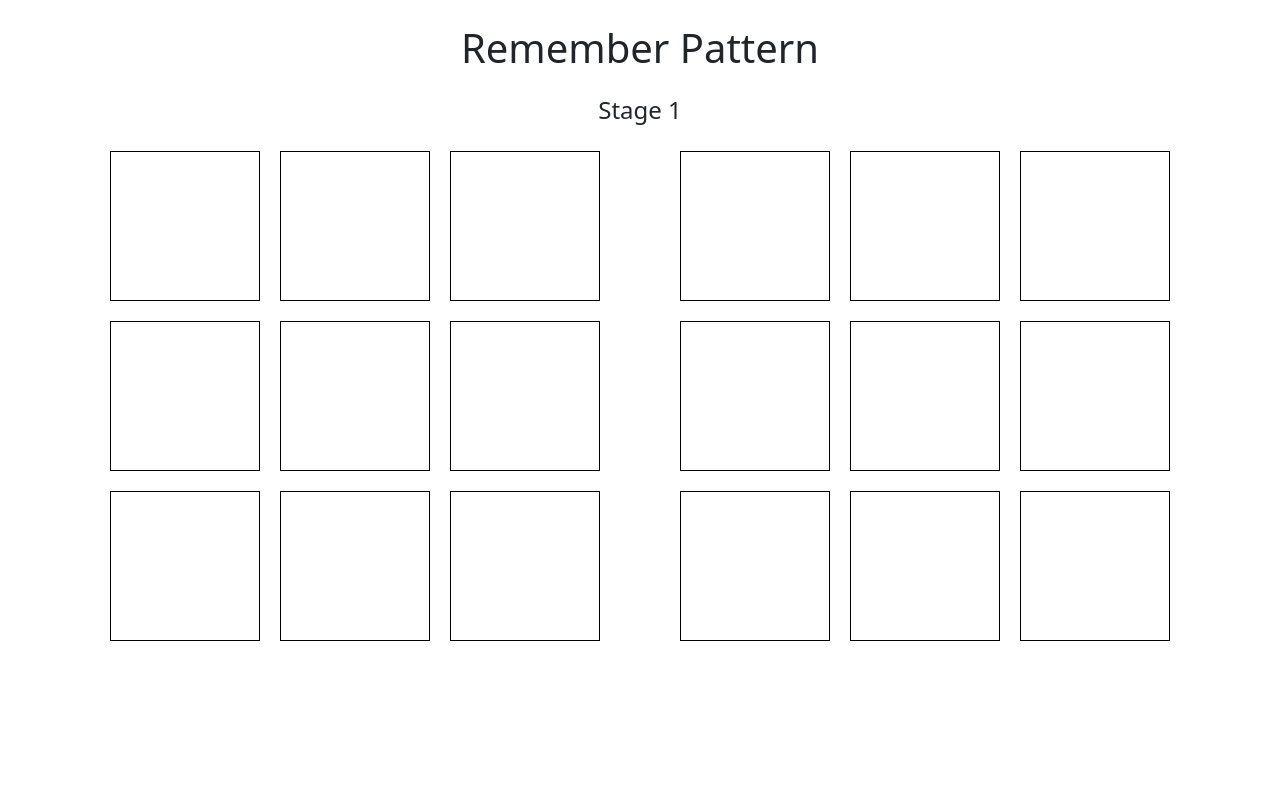
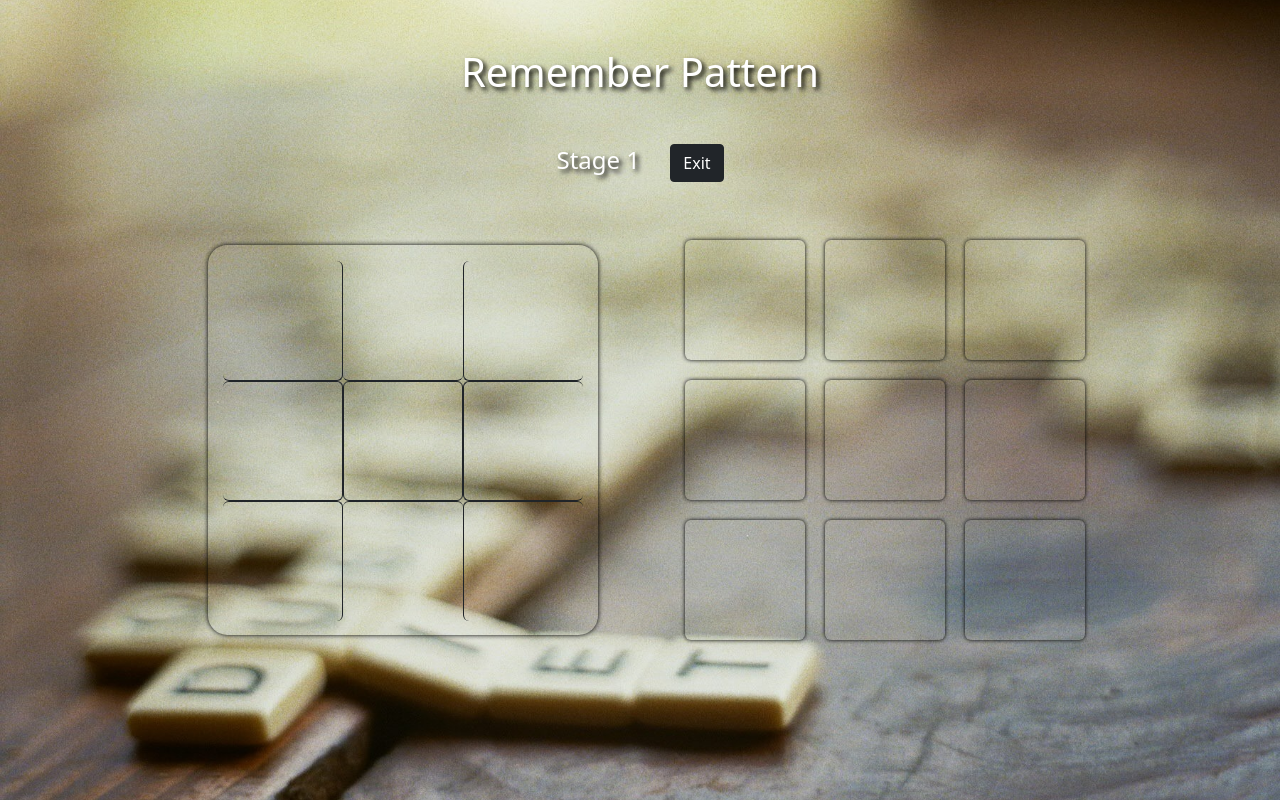
Before and after one commit to alvinadrianto/remember-pattern, a plain HTML site: page index.html in a window 1280 px wide. Both pictures are taken after a click on the button "Start". Drawn offline with nearby package versions, Linux system fonts and the light colour scheme.

Commit message:
finishing dan selesai

```diff
--- a/index.html
+++ b/index.html
@@ -11,33 +11,37 @@
     <!-- Bootstrap CSS -->
     <link href="https://cdn.jsdelivr.net/npm/bootstrap@5.0.2/dist/css/bootstrap.min.css" rel="stylesheet" integrity="sha384-EVSTQN3/azprG1Anm3QDgpJLIm9Nao0Yz1ztcQTwFspd3yD65VohhpuuCOmLASjC" crossorigin="anonymous" />
 
+    <!-- Favicon -->
+    <link rel="icon" type="image/png" href="pattern.ico/favicon-32x32.png" sizes="32x32" />
+    <link rel="icon" type="image/png" href="pattern.ico/favicon-16x16.png" sizes="16x16" />
+
     <title>Remember Pattern</title>
   </head>
   <body class="text-center">
-    <h1 class="mt-4 mb-4">Remember Pattern</h1>
+    <h1 class="mt-5 mb-5">Remember Pattern</h1>
 
-    <h4>Stage 1 <button type="button" class="btn btn-dark" onclick="mulai();">Start</button></h4>
+    <h4><button type="button" class="btn btn-dark" onclick="mulai();">Start</button></h4>
 
-    <div class="container mt-3">
-      <div class="row">
-        <div class="col">
-          <div class="row justify-content-center">
-            <div class="kotak col-md-3 preview"></div>
-            <div class="kotak col-md-3 preview"></div>
-            <div class="kotak col-md-3 preview"></div>
+    <div class="container mt-5">
+      <div class="row d-flex justify-content-center align-items-center">
+        <div class="col-md-6 pv">
+          <div class="row justify-content-center pt-3">
+            <div class="kotak col-md-3 preview border-end border-bottom border-dark"></div>
+            <div class="kotak col-md-3 preview border-bottom border-dark"></div>
+            <div class="kotak col-md-3 preview border-start border-bottom border-dark"></div>
           </div>
           <div class="row justify-content-center">
-            <div class="kotak col-md-3 preview"></div>
-            <div class="kotak col-md-3 preview"></div>
-            <div class="kotak col-md-3 preview"></div>
+            <div class="kotak col-md-3 preview border-top border-end border-bottom border-dark"></div>
+            <div class="kotak col-md-3 preview border border-dark"></div>
+            <div class="kotak col-md-3 preview border-top border-start border-bottom border-dark"></div>
           </div>
           <div class="row justify-content-center">
-            <div class="kotak col-md-3 preview"></div>
-            <div class="kotak col-md-3 preview"></div>
-            <div class="kotak col-md-3 preview"></div>
+            <div class="kotak col-md-3 preview border-top border-end border-dark"></div>
+            <div class="kotak col-md-3 preview border-top border-dark"></div>
+            <div class="kotak col-md-3 preview border-top border-start border-dark"></div>
           </div>
         </div>
-        <div class="col">
+        <div class="col-md-5 act">
           <div class="row justify-content-center">
             <div class="kotak col-md-3 action"></div>
             <div class="kotak col-md-3 action"></div>
--- a/script.js
+++ b/script.js
@@ -30,17 +30,19 @@ function blink() {
   tempPola = actionPola.slice();
   resultPola.forEach((k, i) => {
     setTimeout(() => {
-      resultPola[i].style.backgroundColor = 'black';
+      setTimeout(() => {
+        resultPola[i].style.background = 'black';
+
+        setTimeout(() => {
+          resultPola[i].style.background = 'transparent';
+        }, i + 1 * 300);
+      }, i * 500);
 
       setTimeout(() => {
-        resultPola[i].style.backgroundColor = 'white';
-      }, i + 1 * 300);
-    }, i * 500);
+        click = true;
+      }, resultPola.length * 500 + 100);
+    }, 1000);
   });
-
-  setTimeout(() => {
-    click = true;
-  }, resultPola.length * 500);
 }
 
 function klik() {
@@ -51,16 +53,16 @@ function klik() {
       final = false;
       while (chance >= 0) {
         if (chance == 2) {
-          alert(`Anda memasukkan pola yang salah, anda mempunyai kesempatan ${chance} kali lagi`);
+          alert(`You entered the wrong pattern, You have ${chance} more chance`);
           blink();
           break;
         } else if (chance == 1) {
-          alert(`Anda memasukkan pola yang salah, anda mempunyai kesempatan ${chance} kali lagi`);
+          alert(`You entered the wrong pattern, You have ${chance} more chance`);
           blink();
           break;
         } else {
-          alert(`Kesempatan anda sudah habis`);
-          let replay = confirm('Mau Main Lagi ?');
+          alert(`Chance Run Out`);
+          let replay = confirm('Want to play again?');
           if (replay == true) {
             mulai();
             return;
@@ -77,14 +79,18 @@ function klik() {
     if (tempPola.length == 0) {
       stage++;
       final = true;
-      h4.textContent = `Stage ${stage + 1}`;
+      h4.innerHTML = `Correct`;
+
+      setTimeout(() => {
+        h4.innerHTML = `Stage ${stage + 1} <button class="btn btn-dark ms-4" onclick="window.location.reload();">Exit</button>`;
+      }, 1000);
       blink();
     }
 
-    this.style.backgroundColor = 'black';
+    this.style.background = 'black';
 
     setTimeout(() => {
-      this.style.backgroundColor = 'white';
+      this.style.background = 'transparent';
     }, 100);
 
     return;
@@ -100,7 +106,7 @@ function mulai() {
   currentBlink = 0;
   final = true;
   chance = 2;
-  h4.textContent = `Stage ${stage + 1}`;
+  h4.innerHTML = `Stage ${stage + 1} <button class="btn btn-dark ms-4" onclick="window.location.reload();">Exit</button>`;
   click = true;
   blink();
   kotakAction.forEach((k) => {
--- a/style.css
+++ b/style.css
@@ -1,11 +1,81 @@
-.kotak {
-  margin: 10px 10px !important;
-  width: 150px !important;
-  height: 150px !important;
-  border: 1px solid black;
-  position: relative;
+h1,
+h4 {
+  color: white;
+  text-shadow: 3px 3px 5px black;
 }
 
-.kotak:hover {
+body {
+  background: url(img/bg.jpg);
+  background-attachment: fixed;
+}
+
+.pv {
+  width: 300px !important;
+  height: 270px;
+  border-radius: 5%;
+  box-shadow: 0px 0px 5px black;
+}
+
+/* Content */
+.preview {
+  width: 80px !important;
+  height: 80px !important;
+  position: relative;
+  border-radius: 5%;
+}
+.preview:hover {
+  cursor: not-allowed;
+}
+
+.action {
+  margin: 10px 10px !important;
+  width: 70px !important;
+  height: 70px !important;
+  position: relative;
+  box-shadow: 0px 0px 4px black;
+  border-radius: 5%;
+}
+
+.act {
+  padding-top: 2rem;
+}
+
+.action:hover {
   cursor: pointer;
 }
+
+@media (min-width: 992px) {
+  body {
+    background: url(img/bg.jpg);
+    background-size: cover;
+    background-position-y: center;
+    background-attachment: fixed;
+  }
+
+  .pv {
+    width: 390px !important;
+    height: 390px;
+    border-radius: 5%;
+    box-shadow: 0px 0px 5px black;
+    margin-left: 50px;
+  }
+
+  .act {
+    padding-top: 0;
+    margin-left: 50px;
+  }
+
+  .preview {
+    width: 120px !important;
+    height: 120px !important;
+    position: relative;
+  }
+
+  .action {
+    width: 120px !important;
+    height: 120px !important;
+    position: relative;
+    box-shadow: 0px 0px 4px black;
+    border-radius: 5%;
+  }
+}
```
Also changed, not shown: img/bg.jpg (added), img/logpatterns.jpg (added), pattern.ico/code.txt (added), pattern.ico/favicon-16x16.png (added), pattern.ico/favicon-32x32.png (added), pattern.ico/favicon.ico (added).
